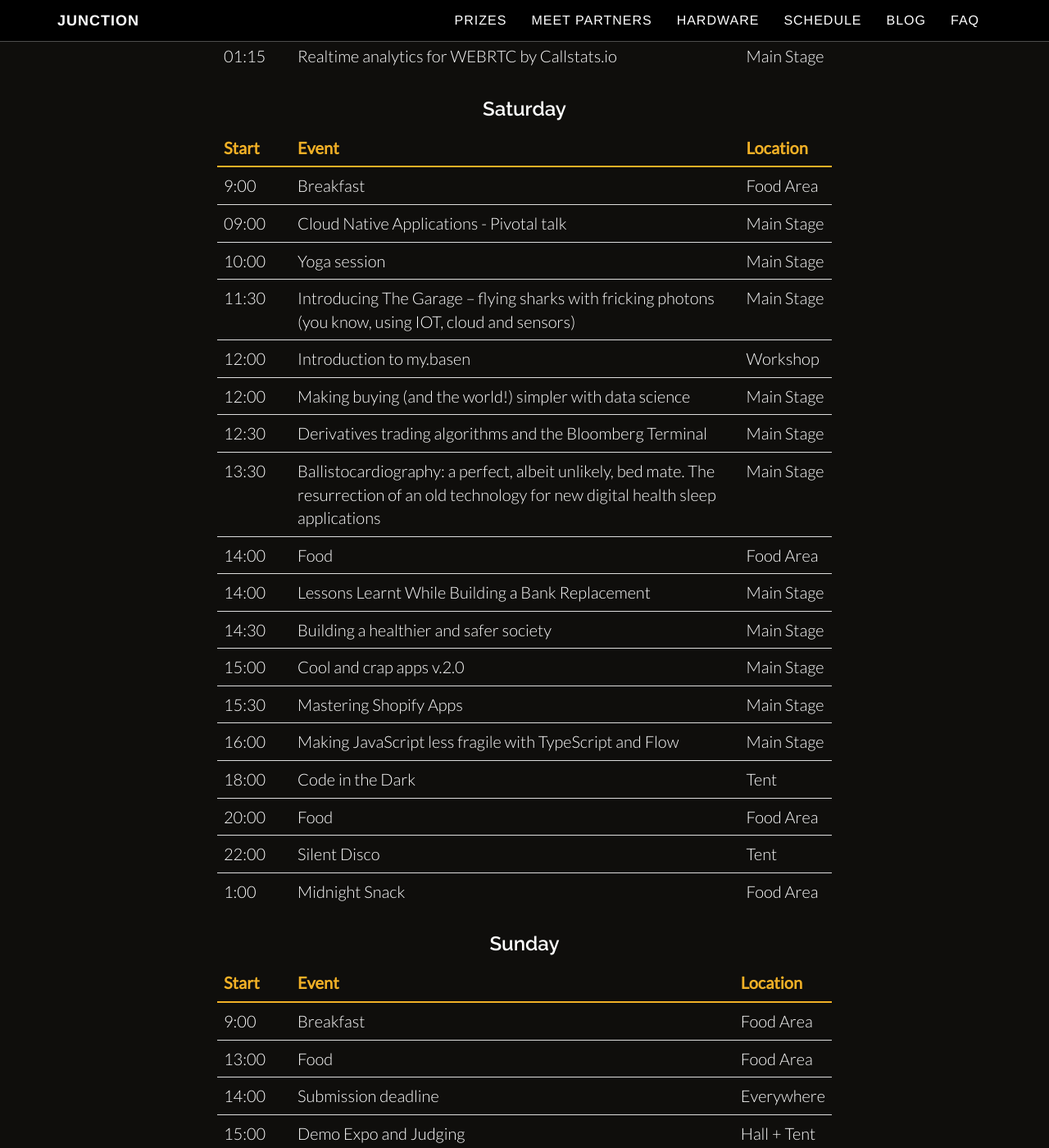
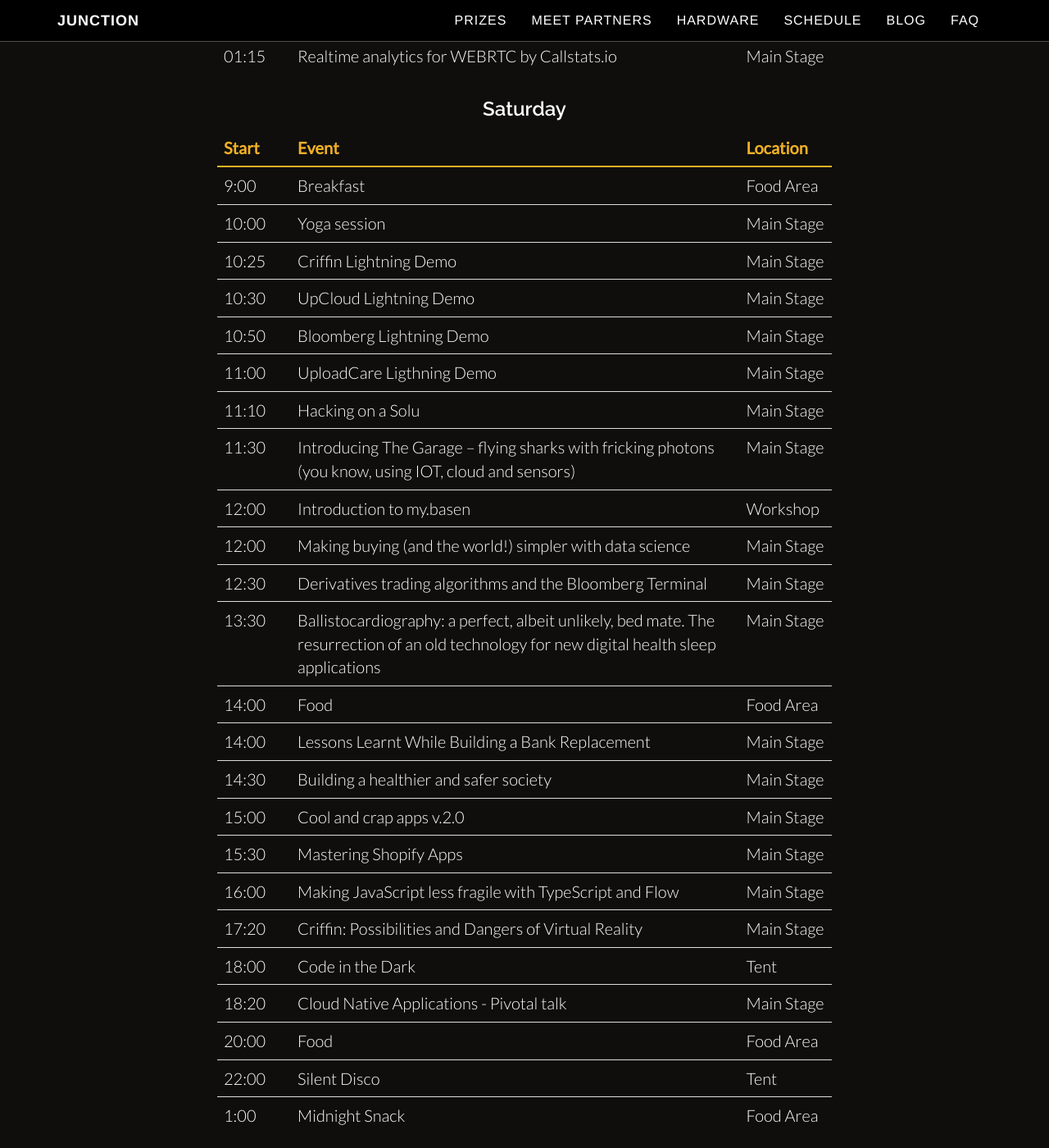
Before and after one commit to junctionasia/junctionasia.github.io, a Jekyll site: the page built from schedule.html, in a window 1280 px wide and 1400 px high, scrolled down 1164 px. Shown: the whole window at 82% size. Built offline with Jekyll 4.4.1, drawn with Linux system fonts in a browser that asks for light colours; nearby versions of some CDN libraries.

Commit message:
Updated schedule

```diff
--- a/faq.html
+++ b/faq.html
@@ -17,7 +17,7 @@
                 <h4>What about accommodation?</h4>
                 <p>We will have free hotel rooms for participants coming from out of town.</p>
 				<h4>There are only two beds in our room. What should I do?</h4>
-                <p>Every hotel room  has four beds. There is one double bed and two single beds. The two single beds are inside two (often red) stools that together resemble a sofa. Alternatively the beds can be drawn out of the wall or some closet.</p>
+                <p>Every hotel room  has four beds. There is one double bed and two single beds. The two single beds are inside two (often red) stools that together resemble a sofa. Alternatively the beds can be drawn out of the wall or some closet that is located besides the wall.</p>
                 <h4>What can I hack on?</h4>
                 <p>We'll have Oculus Rifts, Apple Watches, 3d printers, Microsoft Bands, Estimote Beacons to name a few.</p>
                 <h4>How can I form my team</h4>
--- a/schedule.html
+++ b/schedule.html
@@ -44,8 +44,12 @@
                     </thead>
                     <tbody>
                         <tr><td>9:00</td><td>Breakfast</td><td>Food Area</td></tr>
-                        <tr><td>09:00</td><td>Cloud Native Applications - Pivotal talk</td><td>Main Stage</td></tr>
                         <tr><td>10:00</td><td>Yoga session</td><td>Main Stage</td></tr>
+						<tr><td>10:25</td><td>Criffin Lightning Demo</td><td>Main Stage</td></tr>
+						<tr><td>10:30</td><td>UpCloud Lightning Demo</td><td>Main Stage</td></tr>
+						<tr><td>10:50</td><td>Bloomberg Lightning Demo</td><td>Main Stage</td></tr>
+						<tr><td>11:00</td><td>UploadCare Ligthning Demo</td><td>Main Stage</td></tr>
+						<tr><td>11:10</td><td>Hacking on a Solu</td><td>Main Stage</td></tr>
                         <tr><td>11:30</td><td>Introducing The Garage – flying sharks with fricking photons (you know, using IOT, cloud and sensors)</td><td>Main Stage</td></tr>
                         <tr><td>12:00</td><td>Introduction to my.basen</td><td>Workshop</td></tr>
 						<tr><td>12:00</td><td>Making buying (and the world!) simpler with data science</td><td>Main Stage</td></tr>
@@ -57,8 +61,10 @@
                         <tr><td>15:00</td><td>Cool and crap apps v.2.0</td><td>Main Stage</td></tr>
 						<tr><td>15:30</td><td>Mastering Shopify Apps</td><td>Main Stage</td></tr>
                         <tr><td>16:00</td><td>Making JavaScript less fragile with TypeScript and Flow</td><td>Main Stage</td></tr>
+						<tr><td>17:20</td><td>Criffin: Possibilities and Dangers of Virtual Reality</td><td>Main Stage</td></tr>
 						<tr><td>18:00</td><td>Code in the Dark</td><td>Tent</td></tr>
-                        <tr><td>20:00</td><td>Food</td><td>Food Area</td></tr>
+                        <tr><td>18:20</td><td>Cloud Native Applications - Pivotal talk</td><td>Main Stage</td></tr>
+						<tr><td>20:00</td><td>Food</td><td>Food Area</td></tr>
 						<tr><td>22:00</td><td>Silent Disco</td><td>Tent</td></tr>
 						<tr><td>1:00</td><td>Midnight Snack</td><td>Food Area</td></tr>
                     </tbody>
```
